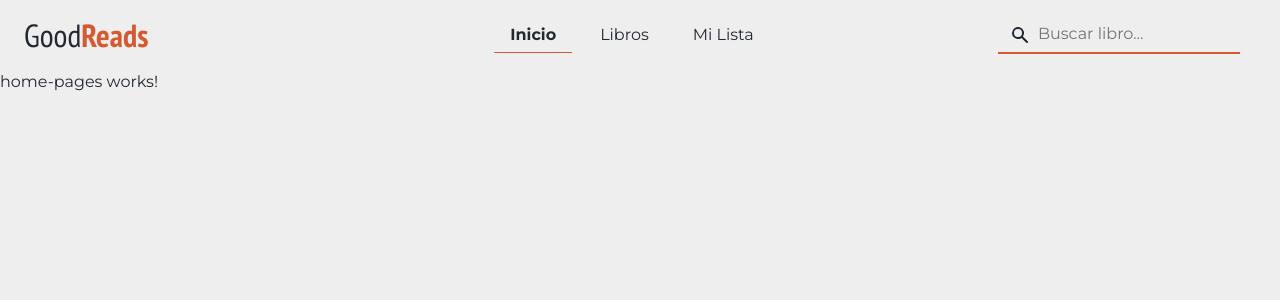
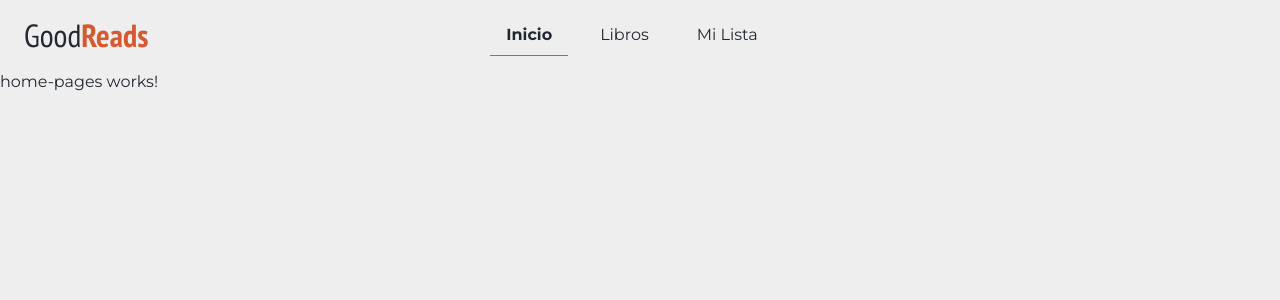
Before and after one commit to jaimes1br/good-reads-practice, an Angular app: page /home in a window 1280 px wide. Shown: the top 300 px of the page. Built offline with nearby package versions, Linux system fonts and the light colour scheme.

Commit message:
`feat-style-refactor` navbar badge

```diff
--- a/src/app/components/drag-drop-books/drag-drop-books.component.html
+++ b/src/app/components/drag-drop-books/drag-drop-books.component.html
@@ -1,4 +1,4 @@
-<div cdkDropListGroup class="mx-2 my-1 row">
+<div cdkDropListGroup class="mx-2 my-1 row scroll">
     <div class="px-2 py-3 col container-col">
       <div class="d-flex align-items-center py-2 mb-2 container-title">
         <span class="material-icons-outlined">library_books</span>
--- a/src/app/pages/books-pages/books-pages.component.html
+++ b/src/app/pages/books-pages/books-pages.component.html
@@ -23,7 +23,7 @@
             </h5>
             <p class="ms-3">{{totalMyList}} en la lista de lectura</p>
         </div>
-        <div class="mx-1 row">
+        <div class="px-2 mb-3 row scroll">
             <goodReads-book
                 class="col-3"
                 *ngFor="let book of listAvailableBooks"
@@ -38,7 +38,7 @@
                     <h4 class="mt-2 text-filter">
                         No hay libros dispobibles de {{filterName}}
                     </h4>
-            </div>
+        </div>
         </div>
     </section>
 </main>
--- a/src/app/pages/my-list-page/my-list-page.component.html
+++ b/src/app/pages/my-list-page/my-list-page.component.html
@@ -30,7 +30,7 @@
         </section>
 
         <ng-template  #tableList>
-            <section class="mx-1 row">
+            <section class="mx-1 row scroll">
                 <goodReads-book
                     class="col-3"
                     *ngFor="let book of myList"
--- a/src/app/shared/navbar/navbar.component.html
+++ b/src/app/shared/navbar/navbar.component.html
@@ -1,27 +1,32 @@
-<nav class="container-fluid d-flex align-items-center px-4" >
+<nav class="container-fluid d-flex align-items-center px-4 justify-content-between">
     <div class="d-flex flex-grow-1 align-items-center my-3 flex-basis-0">
         <h2 class="m-0 title">Good<strong>Reads</strong></h2>
     </div>
-    <ul class="d-flex align-items-center nav-list p-0 m-0">
-        <li >
+    <ul class="d-flex align-items-center nav-list p-0 m-0 mx-2">
+        <li class="mx-2" >
             <a class="px-3 py-2" routerLink="/home" routerLinkActive="active">
                 Inicio
             </a>
         </li>
-        <li >
+        <li class="mx-2">
             <a class="px-3 py-2" routerLink="/books" routerLinkActive="active">
                 Libros
             </a>
         </li>
-        <li >
+        <li class="mx-2">
             <a class="px-3 py-2" routerLink="/my-list" routerLinkActive="active">
                 Mi Lista
+                <span
+                    *ngIf="isMyList"
+                    class="position-absolute top-10 start-75 translate-middle p-2 border border-light rounded-circle bg-orange">
+                     <span class="visually-hidden">New alerts</span>
+                </span>
             </a>
         </li>
     </ul>
 
-    <div class="flex-grow-1 d-flex justify-content-end align-items-center me-3 flex-basis-0">
-        <div class="input-wrapper">
+    <div class="d-flex flex-grow-1 justify-content-end align-items-center me-3 flex-basis-0">
+        <div class="input-wrapper" *ngIf="!isHome">
             <input type="text" class="input-element" placeholder="Buscar libro..." />
 
             <svg
--- a/src/app/shared/navbar/navbar.component.scss
+++ b/src/app/shared/navbar/navbar.component.scss
@@ -7,32 +7,34 @@
         color: $orange-color;
     }
 }
+
+
+.flex_grow{
+    flex-grow: 1;
+}
+
+
 .flex-basis-0{
     flex-basis: 0;
 }
+
 .nav-list{
     list-style: none;
 
     li{
-        display: inline-block;
-        padding: 8px 6px;
-        border-radius: 10px;
-        -webkit-border-radius: 10px;
-        -moz-border-radius: 10px;
-        -ms-border-radius: 10px;
-        -o-border-radius: 10px;
-
         a{
+            padding: 8px 6px;
+            display: inline-block;
             text-decoration: none;
             color: $black-color;
             position: relative;
         }
 
-        a::before {
+        a::after {
             content: '';
             position: absolute;
             width: 100%;
-            height: 4px;
+            height: 3px;
             border-radius: 4px;
             background-color: $orange-color;
             bottom: 0;
@@ -48,9 +50,13 @@
             -moz-transition: transform .3s ease-in-out;
             -ms-transition: transform .3s ease-in-out;
             -o-transition: transform .3s ease-in-out;
-        }
+            -webkit-border-radius: 4px;
+            -moz-border-radius: 4px;
+            -ms-border-radius: 4px;
+            -o-border-radius: 4px;
+}
 
-        a:not(.active):hover::before {
+        a:not(.active):hover::after {
             transform-origin: left;
             transform: scaleX(1);
             -webkit-transform: scaleX(1);
@@ -65,6 +71,10 @@
     font-weight: 700;
     border-bottom: 1px solid $orange-color;
     cursor: default;
+}
+
+.bg-orange{
+    background-color: $orange-color;
 }
 
 .input {
--- a/src/app/shared/navbar/navbar.component.ts
+++ b/src/app/shared/navbar/navbar.component.ts
@@ -1,10 +1,39 @@
-import { Component } from '@angular/core';
+import { Component, OnInit } from '@angular/core';
+import { Event, NavigationEnd, Router } from '@angular/router';
+import { Subscription } from 'rxjs';
+import { BookService } from '../../services/book.service';
+import { BooksNumbers } from '../interfaces/Books';
 
 @Component({
   selector: 'goodReads-navbar',
   templateUrl: './navbar.component.html',
   styleUrls: ['./navbar.component.scss']
 })
-export class NavbarComponent {
+export class NavbarComponent implements OnInit{
 
+  isHome: boolean = true;
+  isMyList: boolean = false;
+
+  routerSub!: Subscription;
+  numbersSub!: Subscription;
+
+  constructor(private router: Router,private bookService: BookService){}
+
+  ngOnInit(): void {
+    this.routerSub = this.router.events.subscribe((event: Event) => {
+
+      if (event instanceof NavigationEnd) {
+        this.isHome = event.url.includes('home');
+      }
+    });
+
+    this.numbersSub = this.bookService.bookNumbers$.subscribe(({ myList }:BooksNumbers) => {
+      this.isMyList = myList > 0;
+    })
+  }
+
+  ngOnDestroy(): void {
+    if(this.routerSub) this.routerSub.unsubscribe();
+    if(this.numbersSub) this.numbersSub.unsubscribe();
+  }
 }
--- a/src/styles.scss
+++ b/src/styles.scss
@@ -6,4 +6,5 @@ body {
     background-color: #EEEEEE;
     font-family: 'Montserrat', sans-serif ;
     color: $black-color;
+    overflow: hidden;
 }
--- a/src/vars.scss
+++ b/src/vars.scss
@@ -38,3 +38,10 @@ $background-gray-color: #D8D8D8;
     -ms-transition: transform 250ms cubic-bezier(0, 0, 0.2, 1);
     -o-transition: transform 250ms cubic-bezier(0, 0, 0.2, 1);
 }
+
+.scroll{
+    max-height: 72vh;
+    overflow: scroll;
+    overflow-y: auto;
+    overflow-x: hidden;
+}
```
